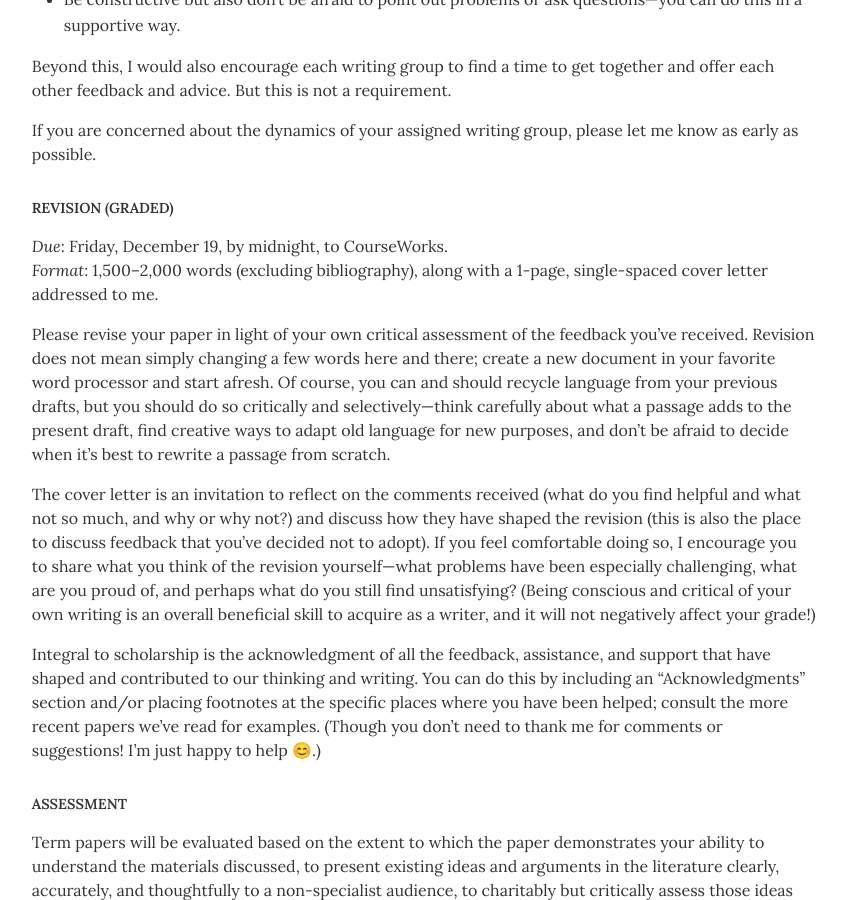
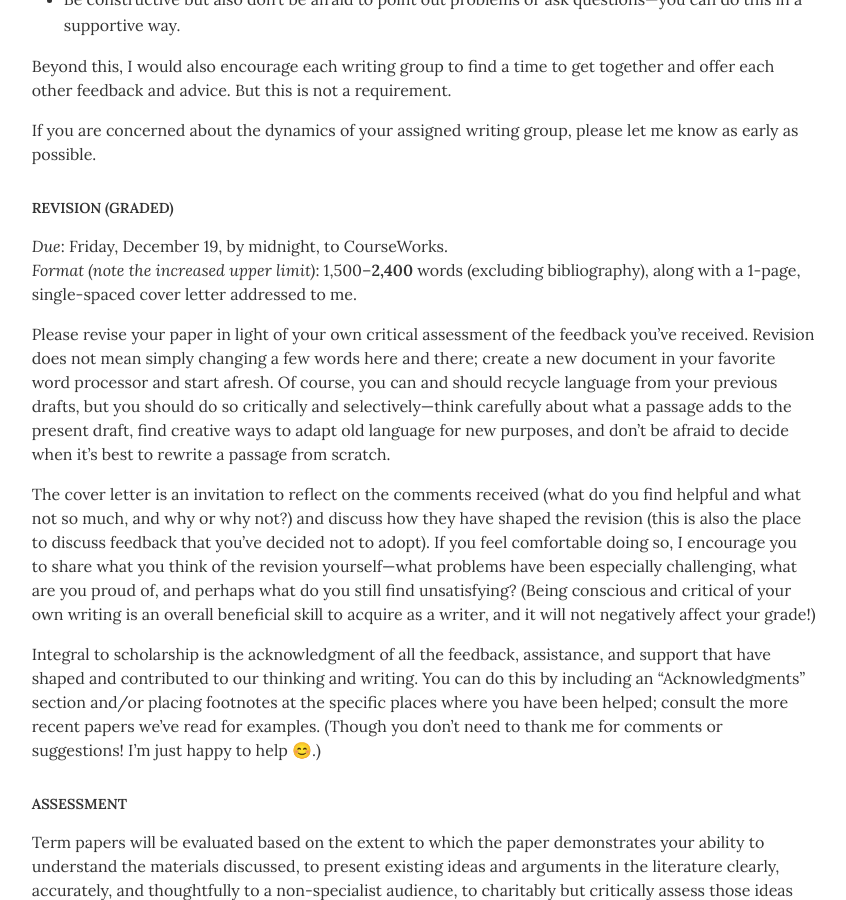
Before and after one commit to dingherself/ethics, a Jekyll site: the page built from handouts/_posts/2025-11-11-term-paper.md, in a window 1280 px wide and 900 px high, scrolled down 1883 px. Shown: the whole window, without its empty margins (216-1062 px from the left). Built offline with Jekyll 4.4.1, drawn with Linux system fonts in a browser that asks for light colours.

Commit message:
increased upper word limit

```diff
--- a/handouts/_posts/2025-11-11-term-paper.md
+++ b/handouts/_posts/2025-11-11-term-paper.md
@@ -60,7 +60,7 @@ If you are concerned about the dynamics of your assigned writing group, please l
 ## Revision (Graded)
 
 *Due*: Friday, December 19, by midnight, to CourseWorks.\
-*Format*: 1,500–2,000 words (excluding bibliography), along with a 1-page, single-spaced cover letter addressed to me.
+*Format (note the increased upper limit)*: 1,500–**2,400** words (excluding bibliography), along with a 1-page, single-spaced cover letter addressed to me.
 
 Please revise your paper in light of your own critical assessment of the feedback you’ve received. Revision does not mean simply changing a few words here and there; create a new document in your favorite word processor and start afresh. Of course, you can and should recycle language from your previous drafts, but you should do so critically and selectively—think carefully about what a passage adds to the present draft, find creative ways to adapt old language for new purposes, and don’t be afraid to decide when it’s best to rewrite a passage from scratch.
 
```
